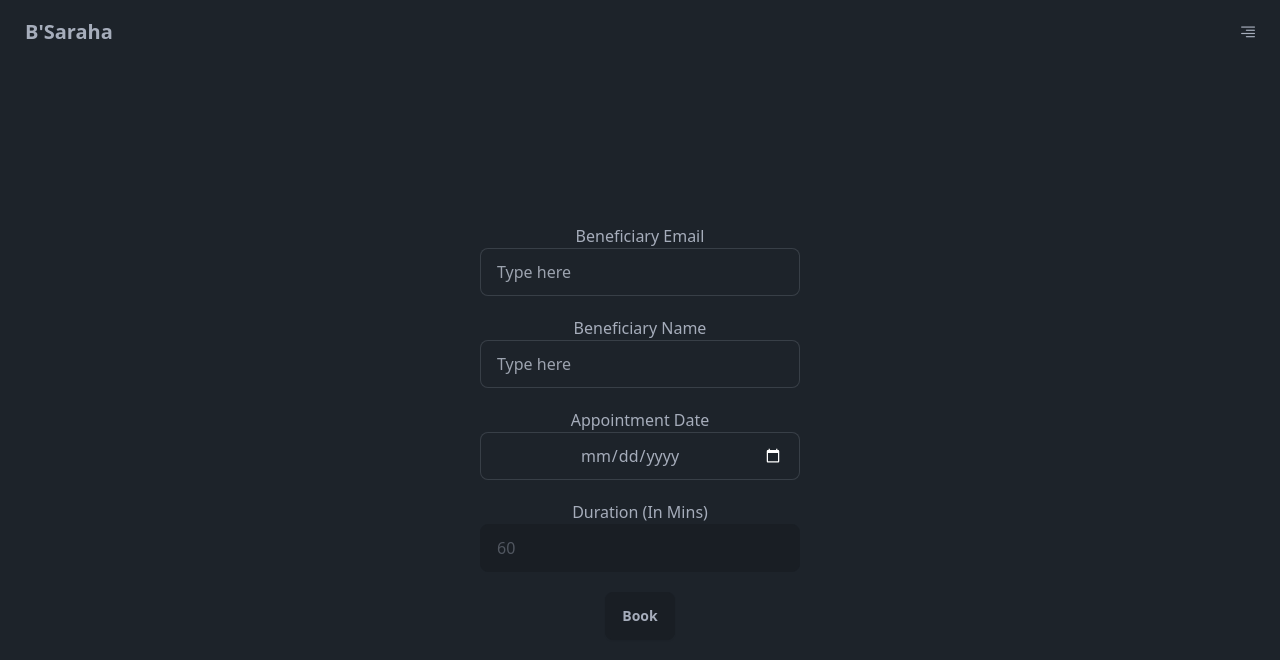
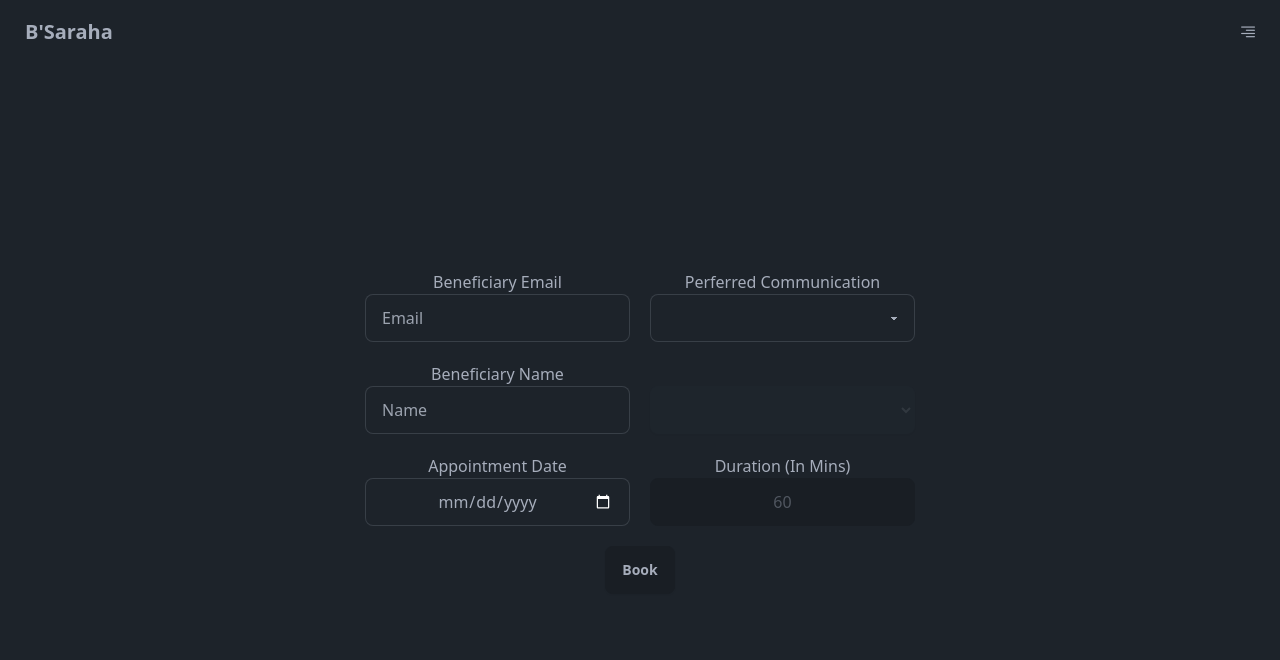
Before and after one commit to VoidRB/HNSTBooking, a Vue app in the folder client/: page /Appointments in a window 1280 px wide. Shown: the top 660 px of the page. Built offline with nearby package versions, Linux system fonts and the light colour scheme.

Commit message:
feat: Forms now have validation

```diff
--- a/client/src/components/AppointmentForm.vue
+++ b/client/src/components/AppointmentForm.vue
@@ -1,20 +1,32 @@
 <script setup lang="ts">
-import { reactive } from 'vue'
+import { reactive, ref } from 'vue'
 import axios from 'axios'
 import { useToast } from 'vue-toastification'
+
 const toast = useToast()
 const appointment = reactive({
   beneficiaryEmail: '',
   beneficiaryName: '',
   appointmentDate: '',
+  appointmentOption: '',
+  appointmentOptionData: '',
   appointmentDuration: 60,
 })
 const bookAppointment = () => {
   try {
-    const response = axios.post('/api/bookAppointment', {
+    // const response = axios.post('/api/bookAppointment', {
+    //   beneficiaryEmail: appointment.beneficiaryEmail,
+    //   appointmentDate: appointment.appointmentDate,
+    //   appointmentDuration: appointment.appointmentDuration,
+    //   appointmentOption: appointment.appointmentOption,
+    //   appointmentOptionData: appointment.appointmentOptionData,
+    // })
+    console.log({
       beneficiaryEmail: appointment.beneficiaryEmail,
       appointmentDate: appointment.appointmentDate,
       appointmentDuration: appointment.appointmentDuration,
+      appointmentOption: appointment.appointmentOption,
+      appointmentOptionData: appointment.appointmentOptionData,
     })
     toast.success('Successfully booked')
   } catch (error) {
@@ -27,21 +39,25 @@ const todayDate = new Date()
 </script>
 <template>
   <form class="flex w-full flex-col items-center justify-center gap-5">
+    <div class="flex gap-5">
+      <section class="flex flex-col gap-5">
         <div class="flex w-full flex-col items-center">
           <label for="Beneficiary">Beneficiary Email</label>
           <input
-        type="text"
+            required
+            type="email"
             v-model="appointment.beneficiaryEmail"
-        placeholder="Type here"
+            placeholder="Email"
             class="input input-bordered w-full max-w-xs"
           />
         </div>
         <div class="flex w-full flex-col items-center">
           <label for="Beneficiary">Beneficiary Name</label>
           <input
+            required
             type="text"
             v-model="appointment.beneficiaryName"
-        placeholder="Type here"
+            placeholder="Name"
             class="input input-bordered w-full max-w-xs"
           />
         </div>
@@ -49,22 +65,72 @@ const todayDate = new Date()
           <label for="Date">Appointment Date</label>
           <!-- should be reactive with todays date -->
           <input
+            required
             min="2025-01-10"
             type="date"
             v-model="appointment.appointmentDate"
             class="input input-bordered w-full max-w-xs text-center"
           />
         </div>
+      </section>
+      <section class="flex flex-col gap-5">
+        <div class="flex w-full flex-col items-center">
+          <label for="Date">Perferred Communication</label>
+          <select
+            placeholder="Pick One"
+            class="select select-bordered w-full max-w-xs"
+            v-model="appointment.appointmentOption"
+          >
+            <option disabled selected>Pick One</option>
+            <option>Telephone</option>
+            <option>Web Conferencing</option>
+          </select>
+        </div>
+        <div
+          class="flex w-full flex-col items-center"
+          v-if="appointment.appointmentOption === 'Telephone'"
+        >
+          <label for="Date">Telephone Number</label>
+          <input
+            required
+            type="number"
+            v-model="appointment.appointmentOptionData"
+            class="input input-bordered w-full max-w-xs text-center"
+          />
+        </div>
+        <div
+          class="flex w-full flex-col items-center"
+          v-else-if="appointment.appointmentOption === 'Web Conferencing'"
+        >
+          <label for="Date">Perferred Platform</label>
+          <select
+            placeholder="Pick One"
+            class="select select-bordered w-full max-w-xs"
+            v-model="appointment.appointmentOption"
+          >
+            <option disabled selected>Choose a platform</option>
+            <option>Google Meet</option>
+            <option>Skype</option>
+            <option>Zoom</option>
+          </select>
+        </div>
+        <div v-else>
+          <label for="Date">&nbsp;</label>
+          <select class="btn w-full max-w-xs" disabled></select>
+        </div>
         <div class="flex w-full flex-col items-center">
           <label for="Beneficiary">Duration (In Mins)</label>
           <input
+            required
             type="text"
             placeholder="60"
             disabled
             v-model="appointment.appointmentDuration"
-        class="input input-bordered w-full max-w-xs"
+            class="input input-bordered w-full max-w-xs text-center"
           />
         </div>
-    <button class="btn" @click.prevent="bookAppointment">Book</button>
+      </section>
+    </div>
+    <button class="btn" @submit.prevent="bookAppointment">Book</button>
   </form>
 </template>
--- a/client/src/components/LoginForm.vue
+++ b/client/src/components/LoginForm.vue
@@ -13,29 +13,32 @@ const login = async () => {
       email: user.email,
       password: user.password,
     })
-    router.push({ name: 'Appointments' })
+    console.log(`logged in`)
+    router.push({ name: 'AppointmentView' })
   } catch (error) {
     console.log(error)
   }
 }
 </script>
 <template>
-  <form class="flex flex-col items-center gap-2">
+  <form class="flex flex-col items-center gap-2" @submit.prevent="login">
     <label for="LoginForm">Login</label>
     <input
       v-model="user.email"
-      type="text"
+      type="email"
       placeholder="Email"
       autocomplete="email"
+      required
       class="input input-bordered w-full max-w-xs"
     />
     <input
       v-model="user.password"
+      required
       type="password"
       placeholder="password"
       autocomplete="current-password"
       class="input input-bordered w-full max-w-xs"
     />
-    <button class="btn" @click.prevent="login">Login</button>
+    <button class="btn">Login</button>
   </form>
 </template>
--- a/client/src/components/RegisterForm.vue
+++ b/client/src/components/RegisterForm.vue
@@ -19,6 +19,7 @@ const register = async () => {
       age: user.age,
       password: user.password,
     })
+    console.log(`Registered`)
     router.push({ name: 'AppointmentView' })
   } catch (error) {
     console.log(error)
@@ -26,10 +27,11 @@ const register = async () => {
 }
 </script>
 <template>
-  <form class="flex flex-col items-center gap-2">
+  <form class="flex flex-col items-center gap-2" @submit.prevent="register">
     <label for="LoginForm">Register</label>
 
     <input
+      required
       v-model="user.email"
       type="email"
       placeholder="Email"
@@ -37,6 +39,7 @@ const register = async () => {
       class="input input-bordered w-full max-w-xs"
     />
     <input
+      required
       v-model="user.name"
       type="text"
       placeholder="Name"
@@ -50,6 +53,7 @@ const register = async () => {
       <option>Other</option>
     </select>
     <input
+      required
       v-model="user.age"
       min="0"
       max="100"
@@ -59,12 +63,13 @@ const register = async () => {
       class="input input-bordered w-full max-w-xs"
     />
     <input
+      required
       v-model="user.password"
       type="password"
       placeholder="password"
       autocomplete="current-password"
       class="input input-bordered w-full max-w-xs"
     />
-    <button class="btn" @click.prevent="register">Register</button>
+    <button class="btn">Register</button>
   </form>
 </template>
```
Lines whose indentation alone changed are shown as unchanged.
